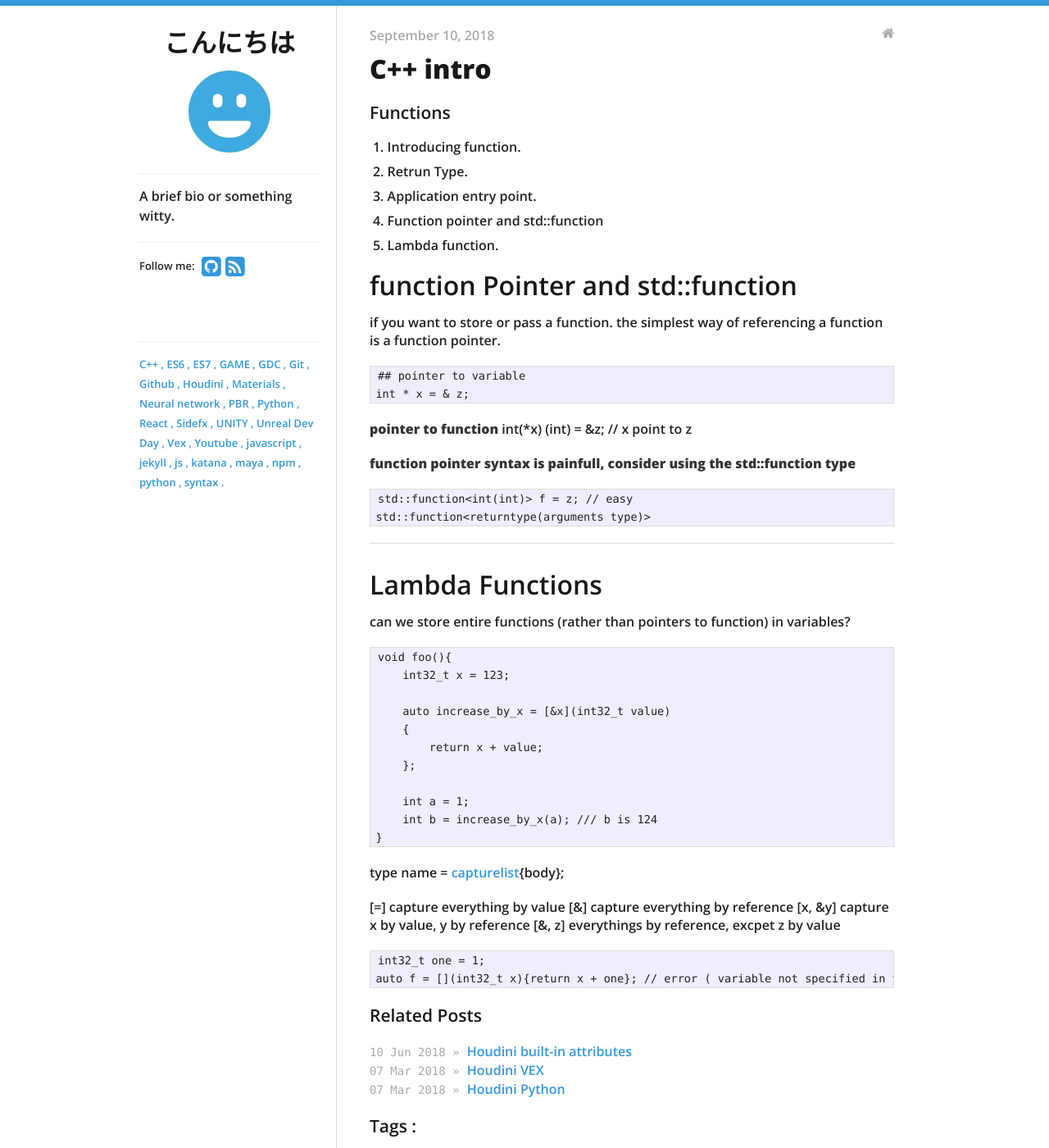
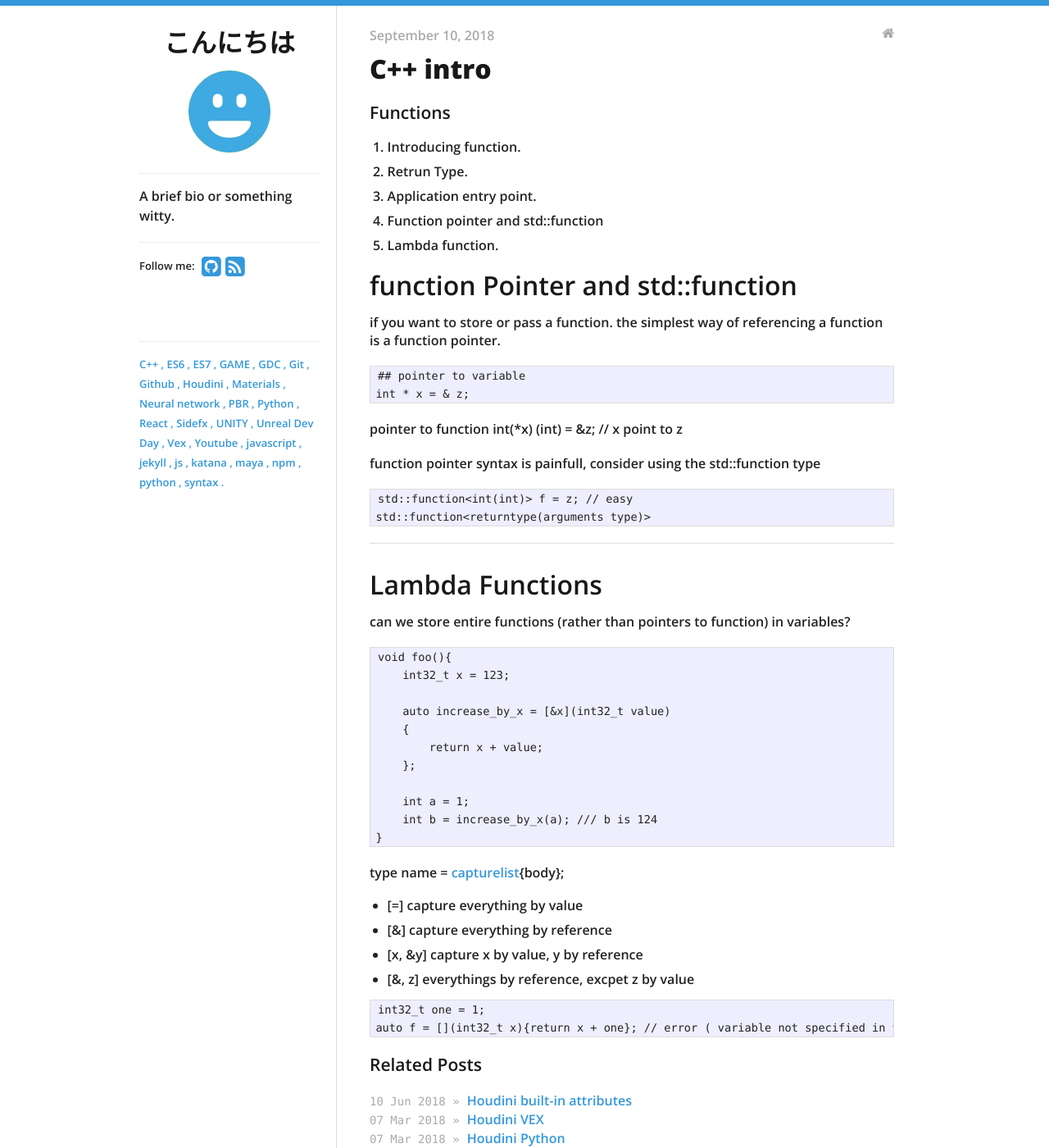
Before and after one commit to yoann01/ktmd, a Jekyll site: the page built from _posts/2018-09-10-C++-intro.md, in a window 1280 px wide and 1400 px high. Shown: the whole window at 82% size. Built offline with Jekyll 4.4.1, drawn with Linux system fonts in a browser that asks for light colours; nearby versions of some CDN libraries.

````diff
--- a/_posts/2018-09-10-C++-intro.md
+++ b/_posts/2018-09-10-C++-intro.md
@@ -26,10 +26,10 @@ is a function pointer.
 ## pointer to variable
 int * x = & z;
 ```
-**pointer to function**
+pointer to function
 int(*x) (int) = &z; // x point to z
 
-**function pointer syntax is painfull, consider using the std::function type**
+function pointer syntax is painfull, consider using the std::function type
 ```C
 std::function<int(int)> f = z; // easy
 std::function<returntype(arguments type)>
@@ -55,10 +55,10 @@ void foo(){
 
 type name = [capturelist](parmeters){body};
 
-[=] capture everything by value
-[&] capture everything by reference
-[x, &y] capture x by value, y by reference
-[&, z] everythings by reference, excpet z by value
+* [=] capture everything by value
+* [&] capture everything by reference
+* [x, &y] capture x by value, y by reference
+* [&, z] everythings by reference, excpet z by value
 
 ```C
 int32_t one = 1;
````
